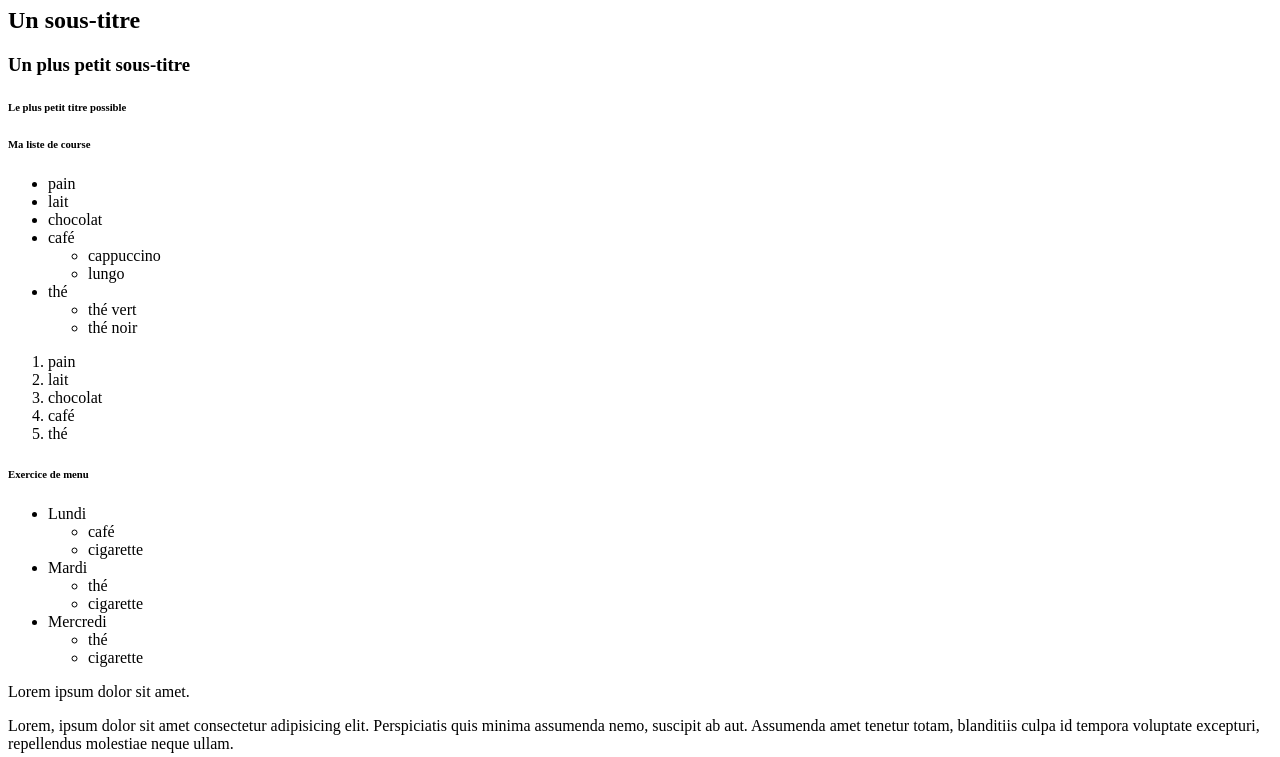
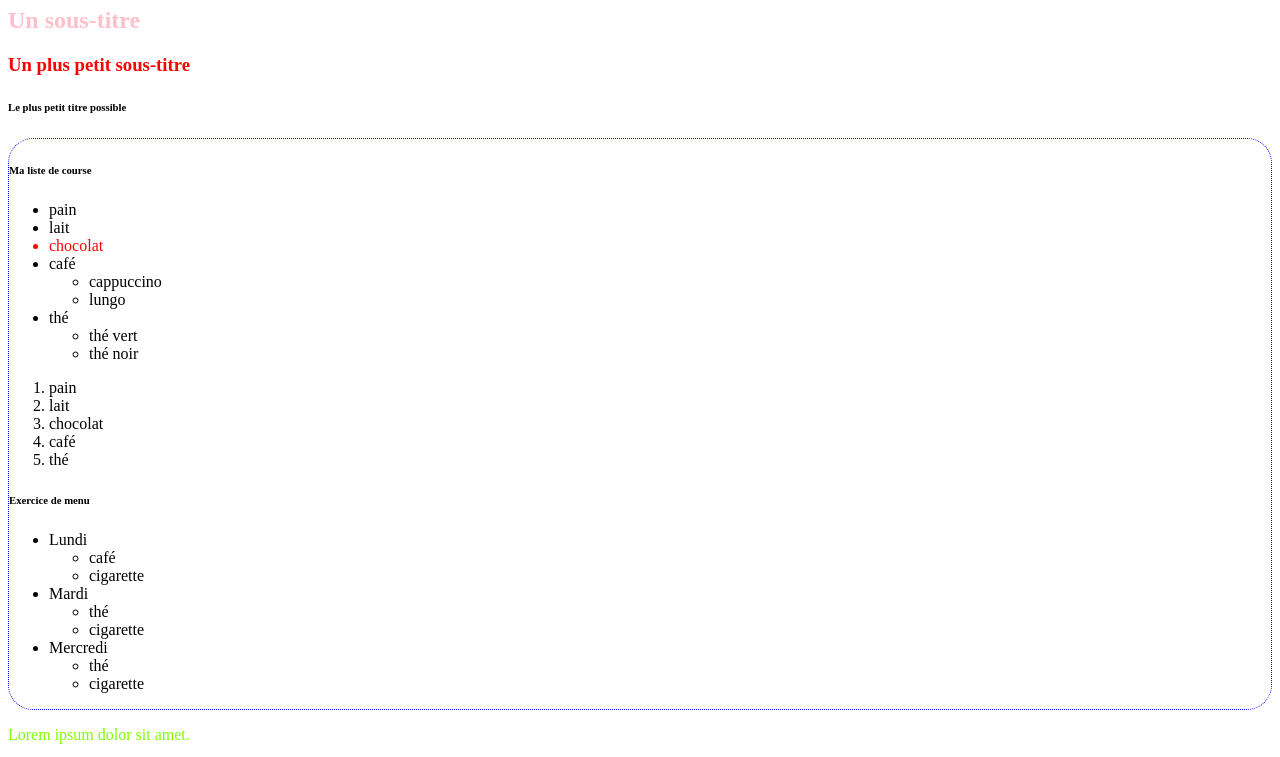
Before and after one commit to RobinPBstorm/Interface3-Uxui3-demoHtmlCss, a plain HTML site: page index.html in a window 1280 px wide. Shown: the part 73-830 px from the top of the page. Drawn offline with Linux system fonts and the light colour scheme.

Commit message:
ajout du fichier de style avec quelques régles css

```diff
--- a/index.html
+++ b/index.html
@@ -5,13 +5,15 @@
     <meta charset="UTF-8">
     <meta name="viewport" content="width=device-width, initial-scale=1.0">
     <title>Document</title>
+    <link rel="stylesheet" href="./styles/style.css">
 </head>
 
 <body>
     <h1 id="haut_de_page">Mon grand titre</h1>
-    <h2>Un sous-titre</h2>
-    <h3>Un plus petit sous-titre</h3>
+    <h2 id="titre-principale" class="texte-rouge">Un sous-titre</h2>
+    <h3 class="texte-rouge">Un plus petit sous-titre</h3>
     <h6>Le plus petit titre possible</h6>
+    <div id="block-liste">
         <h6>Ma liste de course</h6>
         <!--
     ul = unordonned list (liste non ordonnée)
@@ -19,7 +21,7 @@ ul = unordonned list (liste non ordonnée)
         <ul>
             <li>pain</li>
             <li>lait</li>
-        <li>chocolat</li>
+            <li class="texte-rouge">chocolat</li>
             <li>café</li>
             <ul>
                 <li>cappuccino</li>
@@ -60,7 +62,7 @@ ol = ordonned list (liste ordonnée)
                 <li>cigarette</li>
             </ul>
         </ul>
-
+    </div>
     <p>Lorem ipsum dolor sit amet.</p>
     <p>Lorem, ipsum dolor sit amet consectetur adipisicing elit. Perspiciatis quis minima assumenda nemo, suscipit ab
         aut. Assumenda amet tenetur totam, blanditiis culpa id tempora voluptate excepturi, repellendus molestiae neque
--- /dev/null
+++ b/styles/style.css
@@ -0,0 +1,21 @@
+h1, h2, p {
+    /* change la couleur du texte */
+    color: chartreuse;
+}
+
+/* toutes les balises avec la classe texte-rouge */
+/* les régles des classes sont priorités sur celles des balises */
+.texte-rouge {
+    color: red;
+}
+
+#titre-principale {
+    color: pink;
+}
+
+#block-liste {
+    border: 1px;
+    border-color: blue;
+    border-style: dotted;
+    border-radius: 25px;
+}
```
Lines whose indentation alone changed are shown as unchanged.
